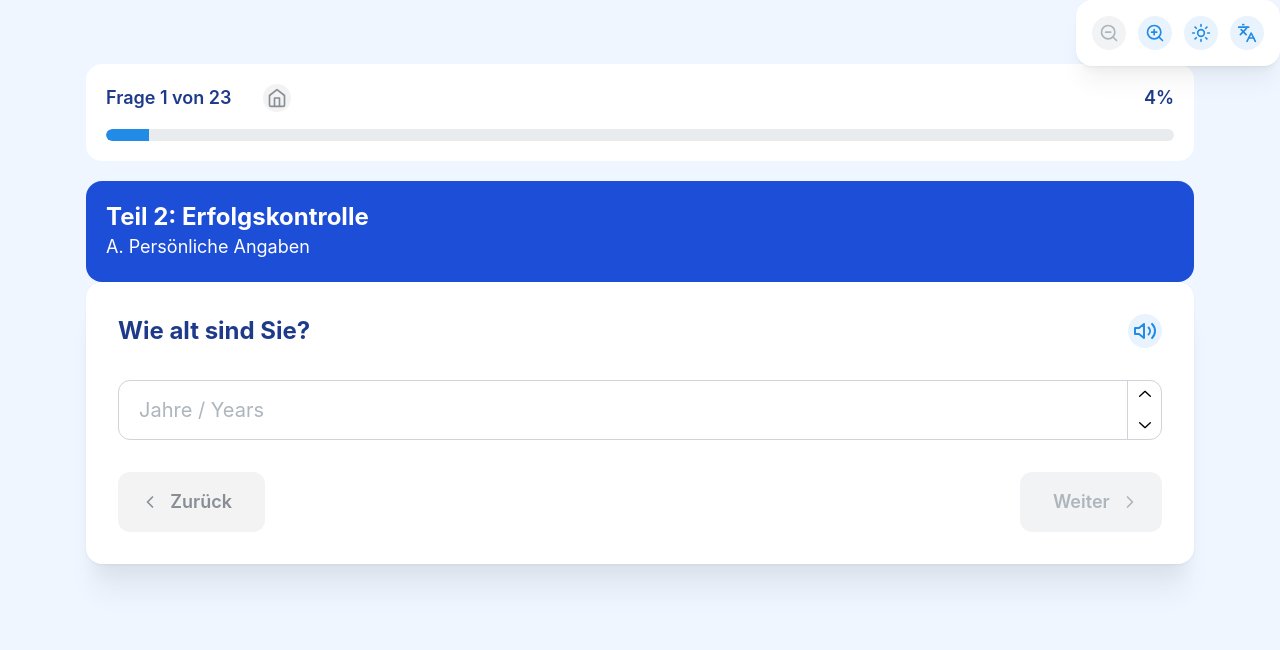
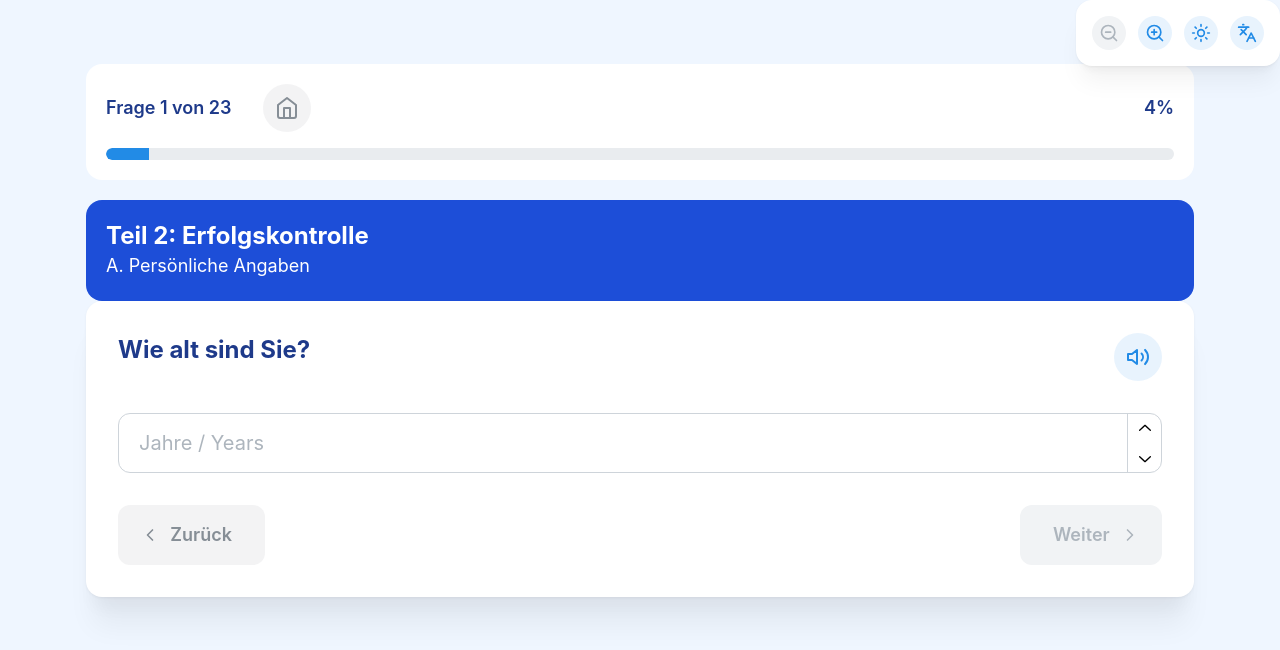
Before and after one commit to PatelKaran0104/GSD, a React (Vite) app: page /questionnaire/1 in a window 1280 px wide. Shown: the top 650 px of the page. Built offline with nearby package versions, Linux system fonts and the light colour scheme.

Commit message:
Make home and sound icons bigger and consistent

```diff
--- a/src/components/Questionnaire.tsx
+++ b/src/components/Questionnaire.tsx
@@ -519,15 +519,19 @@ const Questionnaire: React.FC = () => {
                 </Text>
                 <ActionIcon
                   onClick={handleHomeClick}
-                  variant="light"
+                  variant={highContrast ? "filled" : "light"}
                   color={highContrast ? "gray" : "gray"}
-                  size="md"
+                  size="xl"
                   className="home-button"
                   style={{
                     borderRadius: '50%',
+                    backgroundColor: highContrast ? '#ffffff' : undefined,
+                    color: highContrast ? '#000000' : undefined,
+                    minWidth: '48px',
+                    minHeight: '48px',
                   }}
                 >
-                  <Home size={20} />
+                  <Home size={24} />
                 </ActionIcon>
               </Group>
               <Text fw={600} size="lg">{progress}%</Text>
@@ -605,12 +609,14 @@ const Questionnaire: React.FC = () => {
                   onClick={isReading ? stopReading : readQuestion}
                   variant={highContrast ? "filled" : "light"}
                   color={highContrast ? "gray" : "blue"}
-                  size="lg"
+                  size="xl"
                   className="speech-button"
                   style={{
                     backgroundColor: highContrast ? '#ffffff' : undefined,
                     color: highContrast ? '#000000' : undefined,
                     borderRadius: '50%',
+                    minWidth: '48px',
+                    minHeight: '48px',
                   }}
                 >
                   <Volume2 size={24} className={isReading ? 'animate-pulse' : ''} />
```
